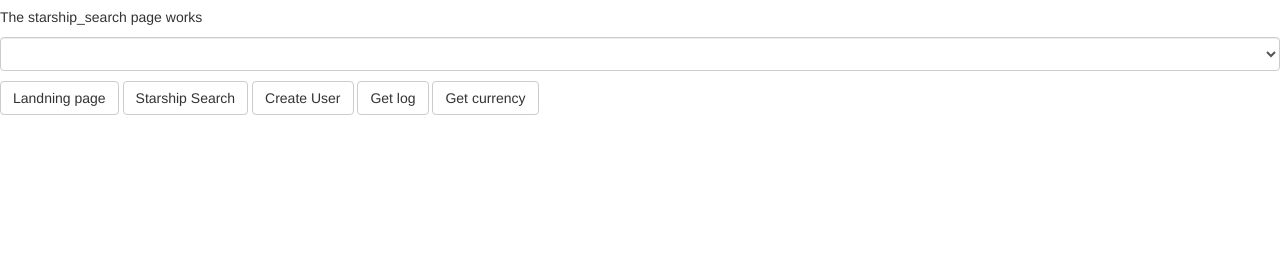
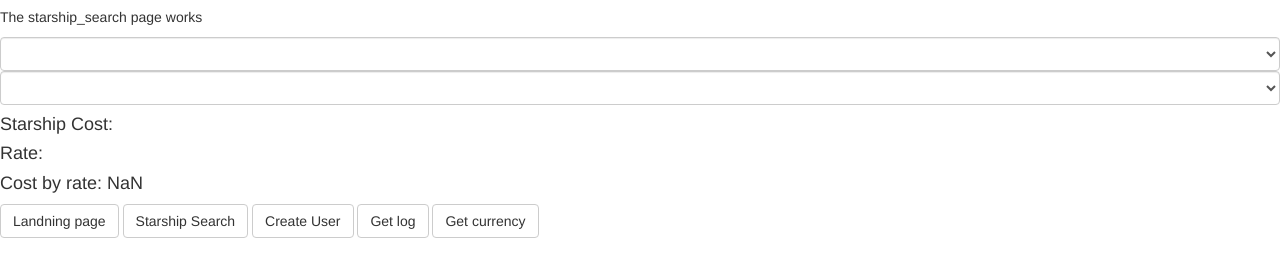
Before and after one commit to Fredrikostlund/StarWarsMashup, a plain HTML site: page index.html at #!/starship_search in a window 1280 px wide. Shown: the part 63-340 px from the top of the page. Drawn offline with nearby package versions, Linux system fonts and the light colour scheme; no server answers.

Commit message:
collect and calulate both info about the starships cost and the rate

```diff
--- a/index.html
+++ b/index.html
@@ -15,7 +15,7 @@
   <a href="#!starship_search" class="btn btn-default" role="button">Starship Search</a>
   <a href="#!create_user" class="btn btn-default" role="button">Create User</a>
   <button ng-click="log()" class="btn btn-default">Get log</button>
-  <button ng-click="getCurrency()" class="btn btn-default">Get currency</button>
+  <button ng-click="getCurrencies()" class="btn btn-default">Get currency</button>
   <script src="js_files/controller.js"></script>
   <script src="js_files/routning.js"></script>
 
--- a/js_files/controller.js
+++ b/js_files/controller.js
@@ -6,6 +6,8 @@ app.controller('ctrl', function($scope, $http, $location) {
   $scope.test_create_user="The create_user page works"
 
   $scope.starships = getStarships();
+
+  $scope.currencies = [];
 
   function getStarships(){
     var pageNr = 1;
@@ -30,16 +32,15 @@ app.controller('ctrl', function($scope, $http, $location) {
     console.log("starships inne:" + $scope.starships);
   }
 
-  $scope.getCurrency = function(){
     $http({
       method: 'GET',
       url: 'http://data.fixer.io/api/latest',
       params:{
         access_key: '02aacf6725af847bc2910eb143d3b61b',
-        symbols: 'SEK'
       }
     }).then(function(response){
       console.log(response.data.rates);
+      $scope.currencies = response.data.rates;
+      console.log($scope.currencies);
     });
-  }
 });
--- a/views/starship_search.html
+++ b/views/starship_search.html
@@ -5,7 +5,18 @@
 
 <select class="form-control" ng-model="selectedStarship" ng-options="starships as starships.name for starships in starships">
 </select>
+<select class="form-control" ng-model="selectedCurrencies">
+  <option value="{{value}}" ng-repeat="(key, value) in currencies">{{key}}</option>
+</select>
 
 <h4>
-  {{selectedStarship.cost_in_credits}}
+  Starship Cost: {{selectedStarship.cost_in_credits}}
 </h4>
+
+<h4>
+  Rate: {{selectedCurrencies}}
+</h4>
+
+<h4>
+  Cost by rate: {{selectedCurrencies * selectedStarship.cost_in_credits}}
+</h4>
```
